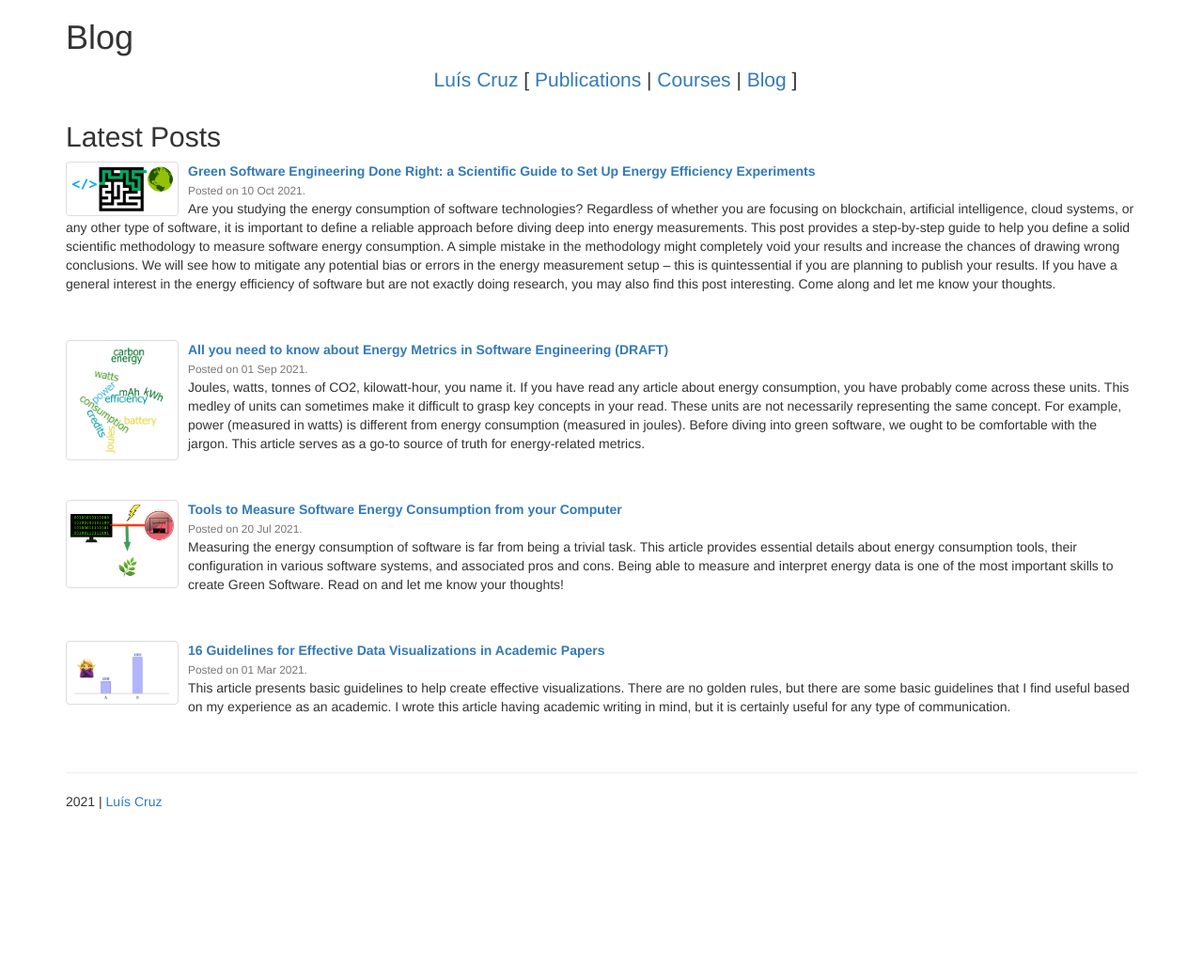
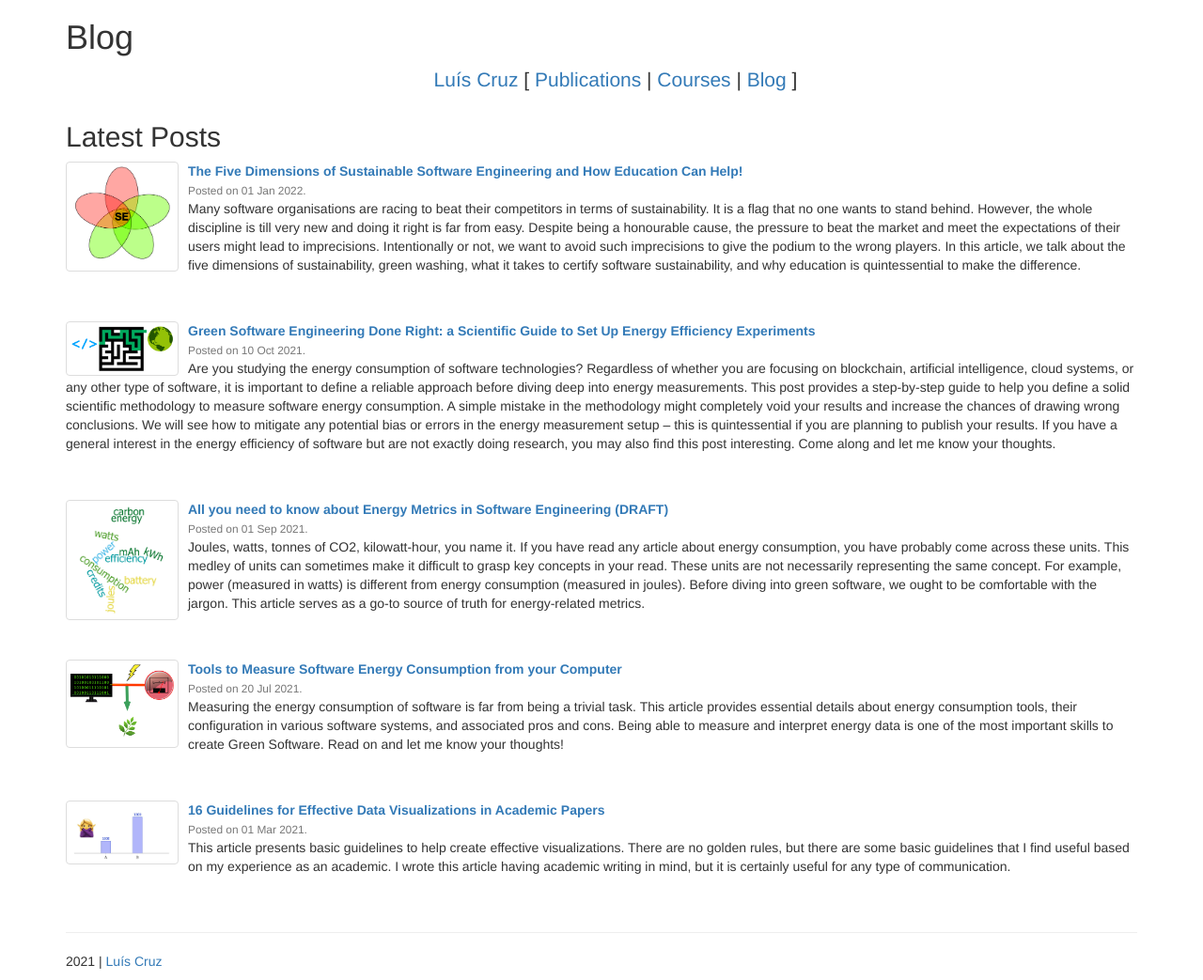
Before and after one commit to luiscruz/luiscruz.github.io, a Jekyll site: the page built from blog.md, in a window 1280 px wide. Shown: the whole page at 94% size. Built offline with Jekyll 4.4.1, drawn with Linux system fonts in a browser that asks for light colours; before the commit the page ends 900 px from its top, so only the background shows below that; some of the changed lines change nothing that is shown.

Commit message:
sustainable se intro

```diff
--- /dev/null
+++ b/_posts/2022-01-01-sustainable-se-intro.md
@@ -0,0 +1,189 @@
+---
+layout: post
+author: Luís Cruz
+title: "The Five Dimensions of Sustainable Software Engineering and How Education Can Help!"
+image: "img/blog/2022-sustainable-se/og_image.png"
+show_image: True
+mermaid: False
+equation: False
+draft: False
+invisible: False
+summary: Many software organisations are racing to beat their competitors in terms of sustainability. It is a flag that no one wants to stand behind. However, the whole discipline is till very new and doing it right is far from easy. Despite being a honourable cause, the pressure to beat the market and meet the expectations of their users might lead to imprecisions. Intentionally or not, we want to avoid such imprecisions to give the podium to the wrong players. In this article, we talk about the five dimensions of sustainability, green washing, what it takes to certify software sustainability, and why education is quintessential to make the difference.
+---
+
+A lot has been recently written about Sustainable Software Engineering.
+As nicely captured by the comic below, sustainability is a buzz word. It has been recently waken up by the growing number of citizens worried about climate change and the passiveness of humanity. Greta Thunberg's speech in 2018 sparked the interest of millions of young people around the world demanding action for climate change.
+
+![Humorous plot showing the usage of sustainability in english text by year.)](https://imgs.xkcd.com/comics/sustainable.png){: class="center-block" width="550px" }
+<p class="caption" markdown="span">Sustainability is definitely a buzz word. Source: [xkcd](https://xkcd.com/1007/)</p>
+
+
+Currently, all economical sectors are reinventing their businesses to become environmentally responsible. The fashion industry is featuring new lines of products that use eco-friendly textiles; the food industry is exploring new products such as plant-based alternatives to animal-derived foods; the transportation sector is shifting towards electric vehicles, which can be powered by clean energy sources.
+
+The same concern is growing in the software industry sector. Tech organisations are starting initiatives to be carbon free in a near future. For example, Google[^GoogleSustainability], Microsoft[^MicrosoftSustainability], Meta/Facebook[^MetaSustainability] have publicly expressed their intent to be carbon free by 2030.
+
+
+In this article, we define **what** is software sustainability and **how** education is quintessential to
+enable it. We do not go over **why** we must care about software sustainability – there is already enough
+content about it. Hence, we talk about the five dimensions of sustainability, green washing, what it
+takes to certify software sustainability and how education will make the difference. Finally, we
+introduce the very first course on Sustainable Software Engineering at TU Delft.
+
+## What is software sustainability?
+
+Before delving into how tech companies are leading the transition to climate neutrality, we need to define Sustainable Software Engineering. Despite being used for eco-friendly matters, sustainable software engineering goes way beyond the environment realm. My favourite definition of sustainable software is proposed in the Karlskrona Manifesto[^KarlskronaManifesto] and encompasses five domains:
+
+![The five domains of Sustainable Software Engineering: Individual, Social, Technical, Economic, Environmental](/img/blog/2022-sustainable-se/domains.svg){: class="center-block" width="350px" }
+<p class="caption" markdown="span">The five domains of Sustainable Software Engineering</p>
+
+- **<green>Environmental:</green>** concerned with the long term effects of human activities on natural systems. This dimension includes ecosystems, raw resources, climate change, food production, water, pollution, waste, etc.
+- **<green>Social:</green>** concerned with societal communities (groups of people, organisations) and the factors that erode trust in society. This dimension includes social equity, justice, employment, democracy, etc.
+- **<green>Individual:</green>** refers to the well-being of humans as individuals. This includes mental and physical well-being, education, self-respect, skills, mobility, etc.
+- **<red>Economic:</red>** focused on assets, capital and added value. This includes wealth creation, prosperity, profitability, capital investment, income, etc.
+- **<red>Technical:</red>** refers to longevity of information, systems, and infrastructure and their adequate evolution with changing surrounding conditions. It includes maintenance, innovation, data integrity, etc.
+
+
+All these dimensions are important and interact with each other. For example, environmental sustainability is important for social sustainability and cannot ruin the economical sustainability of a project.
+
+It is no surprise that some of these five dimensions have been given more importance throughout the history of software engineering.
+For example, tech organisations undertake severe scrutiny when it comes to have a business model that is **economically sustainable**. Startups go over different rounds of funding where economical sustainability is the main concern.
+**Technical sustainability** comes right after economical sustainability. In the early versions of a software product, prototypes and proof-of-concepts are the main artefact being used to assess whether the product might be (economically) sustainable. Right after this stage, stakeholders start thinking about technical sustainability — e.g., how to build the product in a way that is scalable and maintainable in the long run.
+
+Social, Individual and Environmental Sustainability have been historically overlooked in Software Engineering.
+Starting with **social sustainability**, the way the social media industry has been dealing with fake news is a good example of how the software industry is failing in this dimension. We have also seen how social media can be used as a powerful weapon against democracies. The [Facebook–Cambridge Analytica data scandal] is a good example of that: political campaigns have used personal data from social media without their users' consent to create highly targeted digital ads and manipulate the electorate.
+Most of the measures of social sustainability are coming from external pressure: the European [General Data Protection Regulation][GDPR] stemmed from citizens and politicians' concerned about personal data misuse
+
+**Individual sustainability** has also been on the spotlight recently. The well-being of employees is a quintessential aspect for the success of an organisation. However, it is not unusual seeing mainstream tech companies promoting the culture of working extra hours as a secret to excellence and success. Several factors such as work–home balance, social environment, job autonomy, physical health affect the well‐being of tech professionals. Companies that want to excel in the long run ought to take into account individual sustainability. Unfortunately, some leaders fail to have this vision – as we have seen with Elon Musk and some of the opinionated remarks. Nonetheless, little research has been done in this topic. More research would make such discussions much more effective and less based on intuition. However, most of the scientific work published in top-tier software engineering conferences focuses on software testing, debugging, architecture, and so on[^SETopics] – it actually makes sense, but that's another story.
+
+Finally, **environmental sustainability**. Recently, when we refer to sustainability we are actually talking about environmental sustainability. Another term for environmentally sustainable software is **Green Software** which is the branch of Software Engineering that studies the ***development of software that has minimal impact in our planet throughout its whole lifecycle***. Building a green software system requires looking at the software in many different levels: the impact of developing, using, serving the software, and so on. This needs to account for the energy consumption from all the software-related activities, from building and cooling down datacenters, replacing hardware (a.k.a. e-waste), etc.
+
+### Economical Sustainability requires Environmental Sustainability 🎉
+
+Historically, environmental sustainability is mostly seen as a value but it is immediately discarded when it stands in the way of economical sustainability. It is consensual that the environment is important, but it should not be in the way of "progress".
+
+Regardless of whether this is right or wrong – i.e., if there can be a trade-off between technical/economical progress and the environment – the mainstream mindset is finally shifting.
+Software consumers have started to worry about the climate impact of their behaviour as users. They are actively inquiring about the sustainability of their software providers and opting for eco-friendly alternatives even if there is an extra cost associated with it (within reason).
+
+On top of that, tech companies that are sustainable are more able to attract talent. Software engineers prefer working to organisations that align with their personal values. Hence, by actively making processes more sustainable, software organisations become more attractive to the best workers of the tech industry.
+
+Hence, being environmentally sustainable has become an important competitive factor. It is now a key enabler to achieve economical sustainability!
+
+### Green washing
+
+Marketing teams have realised how our society is eager to become greener and are making sure that any eco-friendly aspect of a product is highlighted when advertising it. This is of course a very important task. We want to make sure green software services and products are economically viable and can compete against any ordinary software. There is no shame in advertising the good things a company is doing in terms of sustainability.
+
+However, sometimes, we see examples of organisations that are not necessarily eco-friendly but want to be perceived as such by the main public. This is called green washing.
+
+Some forms of green washing are quite explicit and easy to spot. For example, the main branding colours of McDonalds used to be orange/red and yellow. Apparently, our brain subconsciously relates these colours to tasty food and McDonalds used this knowledge wisely. Recently, they changed the colours to green and yellow. Green is the colour of nature and products use this colour when they want to be perceived as eco-friendly.
+
+We see many other examples like this in our daily life. For instance, some airlines started to package their in-flight meals using brown-coloured plastic. Some of them even use a mate texture that resembles recycled paper – for a plastic package… There are so many contradictions in such a simple sandwich.
+
+While green washing can be quite obvious with tangible products, it can be quite difficult to spot it in software organisations. However, it is very tempting to adopt a similar strategy. For example, it is very easy to add a couple sentences about sustainability in a company's website or even a sustainability statement. It looks nice, and as customers, users, or collaborators we like to see that, at least, the organisation cares about sustainability. However, it is very difficult to make sure those sentences really match the reality.
+
+## Certificating Green Software
+
+Without a systematic and unbiased approach to assess environmental sustainability, one can never be sure about it.
+There have been several attempts of creating sustainability assessment frameworks for software. For example, many research papers [^ecosoft] have proposed labels akin to the [EU Energy Labels], so popular for appliances and electronics.
+
+![An Energy efficiency label highlighting the class A](/img/blog/2022-sustainable-se/energy_label.svg){: class="center-block" width="300px" }
+<p class="caption" markdown="span">An Energy efficiency label highlighting the class A</p>
+
+These labels make it so easy for us to spot green washing and to make decisions as consumers. However, assessing the sustainability of software is such a complicated process that it is difficult to make assessment frameworks a reality. Here's a small list of reasons (incomplete but enough to make a point):
+
+- Software comes in multiple forms and architectures: we have mobile apps, web apps, desktop apps, edge software, cloud-based software, server software, micro-services, AI models, and so on. It is not possible to compare software between these groups.
+- Software systems are complex systems. A simple system can have a mobile app and a cloud server that stores data and computes less trivial tasks. A different system can have only a mobile app that operates and does all the tasks offline. How can we compare these two systems: should we factor in the energy consumption of the cloud server? It depends on the scenario…
+- Energy efficiency is not only required when using the software. Developing the software also has a footprint that needs to be considered. For example in AI, training a model can take 50% of the overall energy consumption throughout its whole lifetime – depending on the case this figure changes abruptly.
+- Software projects have short release lifecycles. Software releases are becoming shorter and shorter, some services continuously release new version every day. It is difficult to certificate releases the same way we certificate electronics, where a new model takes months or years before being able to end consumers.
+- Measuring energy consumption is very difficult. Different experiments may have contradictory results. I explain how to do it for a specific software usage scenarios in [a previous post](/2021/07/20/measuring-energy.html). However, energy consumption alone is not enough to draw conclusions about energy efficiency.
+- Organisations will be tempted to make changes that comply with certification frameworks without necessarily improving their overall environmental sustainability – i.e., the problem of overfitting.
+
+Nevertheless, any idea or attempt to certificate the sustainability of software is very welcome – even if it deems unfeasible in practice. Eventually we will get there.
+The first certification strategies that actually make it into practice will probably start with a very small niche of software types and small set of easy-to-verify sustainability guidelines. For example, by checking basic guidelines such as having a team of people devoted to improve the energy efficiency of codebases within the organisation.
+
+
+
+## Sustainability Literacy is essential to any Software Engineer
+
+So now that we all care about environmental sustainability, it is time to invest on sustainability literacy. This is important because the adoption of measures that actual lead to environmental sustainability is not happening as fast as the race to advertise it.
+
+For example, when an organisation claims they run on renewable electricity, there are still carbon emissions from the *marginal power plant*[^marginal]. A marginal power plant is the power plant that is in place to accommodate for peaks in usage demand. Datacenters have huge power demands and cannot afford any power outage. Hence, backup plans are always in place to mitigate corner-case situations. Power suppliers resort to marginal power plants, which can dynamically produce more or less energy according to demand.
+Unfortunately, renewable energy is mostly independent of usage demand and marginal power plants have to resort to other sources to generate electricity (nuclear, coal, gas, etc.). On top of that, marginal power plants cannot be easily powered on and off: they have to operate continuously at least at their minimum functioning threshold. Hence, one cannot simply assume zero carbon emissions in datacenters powered by renewable energy.
+
+There is a lot of jargon when we discuss sustainability. For example, being "climate neutral" is totally different from being "climate free". We need our tech leaders and engineers to be able to lead discussions around this topic where these sort of differences cannot be left unclear.
+
+In other words, to design sustainable software we need people that are aware of sustainability design practices at all levels of the software stack. Executives, managers, programmers, designers, product owners, quality analysts, auditors, etc. Whatever role you have, you can help make your tech organisation more environmentally sustainable. Each role has several opportunities to improve the sustainability of software from different perspectives.
+
+If professionals have prior knowledge on green software, making sustainable design decisions is a more cost-effective and feasible process.
+For example, when designing and developing software, engineers do not have enough bandwidth to test and try different implementations to improve energy efficiency. However, if they already have some background on green software, they will immediately start thinking about green alternatives and might be able to quickly adopt them based on their prior knowledge without having to create a separate task force to improve energy efficiency.
+
+Moreover, when selecting a service provider (dev-ops platform, cloud provider, etc.) a professional that is aware of green software practices is less likely to opt for cloud providers without a bold commitment on sustainability.
+
+That is why we need more green software content in computer science education. The most powerful way of making our world a better place is through education. It might take decades to prove its benefits, but it is the most effective way of making sure that sustainability is a first-class concern in the software industry.
+
+This is why, at the TU Delft, I have started the **[Sustainable Software Engineering]** course. The first edition was held in 2022 and it consisted of a mix between theoretical classes, discussion, and small projects.
+
+Since this is a very new course, a lot of work was spent in creating materials. It was very difficult to find online resources that could help preparing this course. Because of that, now that the first session is over, all the content and materials are available online with an open license. Everyone is free to use and reuse them. Hopefully, it will help reduce the barrier to new educators or tech lovers willing to teach and learn more about this topic.
+
+
+
+<!-- Moreover, the recent commitments of tech giants like Microsoft, Meta, Apple, Google to achieve carbon free operations by 2030 shows that enthusiasts about Green Software already have something highly valued by these companies. And this goes both ways: companies with green values are more likely to get the best experts in the field. -->
+
+<!-- ### How can we achieve Environmental Sustainability in SE?
+
+The simplest action one can take is simply to talk about it. [The #11at11 initiative][11at11] is a nice example: Sandra Pallier, interaction designer at Microsoft, meets every Friday at 11am with her colleagues for 11 minutes to talk about climate action.
+
+But there is much more.
+
+Learning how to measure the energy consumption of software. Testing energy consumption is far from being an easy task. However, if you learn the basics and have critical thinking you can easily find strategies that can approximate the energy consumption of your software. For example, depending on the software, time can be an excellent proxy of energy consumption. In other scenarios, size of the software artefacts or number of floating point operations might be more appropriate.
+
+Learning about coding practices. Simple things like using compression in data transfers from your software, not only reduces the size of data being transmitted, but also the energy used through all the nodes in the communication network. %patterns
+
+Carbon-aware design. There are many guidelines to design eco-friendly software interfaces. Adding clues to the user on the energy usage of the different use cases, choosing the right colors, image formats, and so on are only a few examples.
+
+Having more efficient continuous integration pipelines. A recent study showed that, quite often, when a build fails, developers simply rerun the pipeline to make sure they still get a failing result. Currently
+
+Monitoring
+scaling software down to zero!
+
+% do research on green software
+More research. If you are considering doing side project or you are a student looking for a nice topic for your thesis, you are more than welcome to work on green software (let me know if you need ideas 😉).
+
+
+Another nice example is the
+
+% guidelines -->
+
+### Final word
+
+Having said all of this, it is important to keep in mind one last thought. To paraphrase Steven Pinker in his book *Enlightenment Now*[^pinker]:
+
+> *Preventing climate change is a moral issue because it has the potential to harm billions, particularly the world's poor. But morality is different from moralising, and is often poorly served by it.*
+
+Environmental sustainability is key to the future of the software industry but it should not be used as a tool to quickly shame organisations that have not got there yet. We all benefit from constructive discussions that bring everyone together and make everyone feel part of this mission. We will never get there if we divide our community between the red and the green folks.
+
+The nice side effect of publishing all the content of the [Sustainable Software Engineering] course is that not only more people can benefit from it but also more people can provide feedback. If there is any content that should be covered in the future editions or if there is something that is not crystal clear, feel free to drop me a message on social media or via email.
+
+* footnotes will be placed here. This line is necessary
+{:footnotes}
+
+[^GoogleSustainability]: Google's mission on sustainability: <https://sustainability.google>
+[^MicrosoftSustainability]: Microsoft's Corporate Social Responsibility: <https://www.microsoft.com/en-us/corporate-responsibility/sustainability>
+[^MetaSustainability]: Sustainability at Meta: <https://sustainability.fb.com>
+[^KarlskronaManifesto]: C. Becker et al. (2015). Sustainability Design and Software: The Karlskrona Manifesto. <https://doi.org/10.1109/ICSE.2015.179>
+
+[^SETopics]: L. Sousa et al. (2019). Software Engineering Evolution: The History Told by ICSE. <https://doi.org/10.1145/3350768.3350794>
+
+[^ecosoft]: Rébecca Deneckère & Gregoria Rubio  (2020). EcoSoft: Proposition of an Eco-Label for Software Sustainability. <https://doi.org/10.1007/978-3-030-49165-9_11>
+
+[^marginal]: Asim Hussain (2020). Principles.Green – Marginal Carbon Intensity. <https://principles.green/principles/carbon-intensity/#heading-marginal-carbon-intensity>
+
+[^pinker]: Steven Pinler (2018). [Enlightenment Now: The Case for Reason, Science, Humanism, and Progress](https://en.wikipedia.org/wiki/Enlightenment_Now).
+
+{:start="5" class='footnotes}
+1. Kamlesh Singh, Mohita Junnarkar (2016). The Well‐Being of Information Technology Professionals. <https://doi.org/10.1002/9781118977620.ch25>
+
+[Karlskrona Manifesto]: https://doi.org/10.1109/ICSE.2015.179
+[GDPR]: https://gdpr.eu
+[Facebook–Cambridge Analytica data scandal]: https://en.wikipedia.org/wiki/Facebook–Cambridge_Analytica_data_scandal
+[EU Energy Labels]: https://www.ecolabelindex.com/ecolabel/eu-energy-label
+[Sustainable Software Engineering]: https://luiscruz.github.io/course_sustainableSE/2022/
--- a/css/style.css
+++ b/css/style.css
@@ -45,6 +45,14 @@ edit, .edit{
     color:green;
 }
 
+green, .green{
+    color:green;
+}
+
+red, .red{
+    color:red;
+}
+
 .footnotes{
     text-align: left;
 }
```
Also changed, not shown: img/blog/2022-sustainable-se/domains.svg (added), img/blog/2022-sustainable-se/energy_label.svg (added), img/blog/2022-sustainable-se/og_image.png (added).
